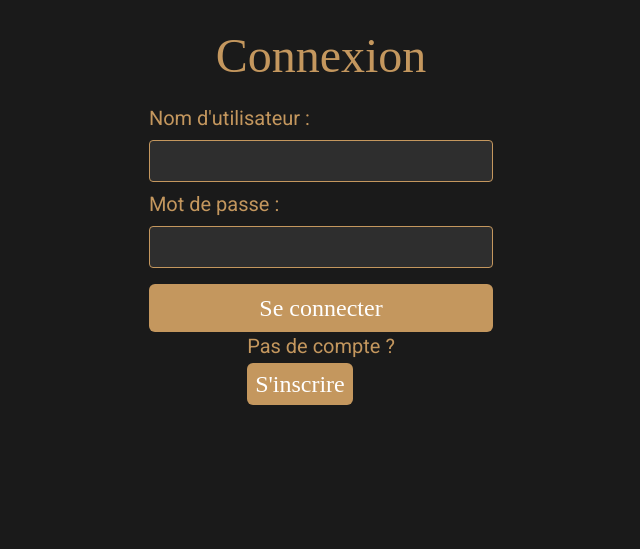
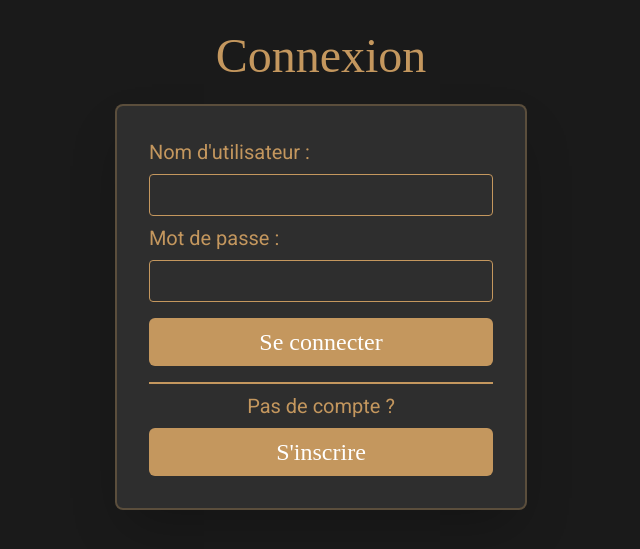
Before and after one commit to Briiice3R/DungeonXplorer, a PHP site: page /resources/views/LoginPage.php in a window 1280 px wide. Shown: the top 549 px of the page, without its empty margins (319-959 px from the left). Run offline with PHP 8.4, Linux system fonts and the light colour scheme; some libraries are stand-ins or nearby versions; some web fonts are replaced.

Commit message:
amélioration du CSS

```diff
--- a/resources/views/LoginPage.php
+++ b/resources/views/LoginPage.php
@@ -23,8 +23,8 @@ if (!isset($_SESSION["loginError"])) {
 </head>
 <body class="font-['Roboto'] text-[#E5E5E5] bg-[#1A1A1A] min-h-screen flex flex-col">
     <h1 class="font-['Pirata_One'] text-5xl text-center text-[#C4975E] mt-8 mb-6">Connexion</h1>
-
-    <form action="/login" method="POST" class="max-w-md mx-auto">
+    <div class="max-w-md mx-auto bg-[#2E2E2E] rounded-lg shadow-2xl p-8 border-2 border-[#C4975E]/30">
+        <form action="/login" method="POST">
             <?php
                 if($_SESSION["loginError"]==true){
                     echo "<label class='block text-[#8B1E1E] text-xl mb-4'>Une erreur est survenue.</label>";
@@ -39,12 +39,11 @@ if (!isset($_SESSION["loginError"])) {
             <input id="password" name="password" type="password" class="w-full bg-[#2E2E2E] border border-[#C4975E] text-[#E5E5E5] rounded p-2 mb-4 focus:outline-none focus:border-[#8B1E1E]" required>
             <input type="submit" value="Se connecter" class="w-full bg-[#C4975E] hover:bg-[#8B1E1E] text-white rounded-md p-2 cursor-pointer font-['Pirata_One'] text-2xl">
         </form>
-    <div class="max-w-md mx-auto">
-        <label class="block text-[#C4975E] text-xl mb-2">Pas de compte ?</label>
-        <a href="/signup" class="w-full bg-[#C4975E] hover:bg-[#8B1E1E] text-white rounded-md p-2 cursor-pointer font-['Pirata_One'] text-2xl">
+        <hr class="border-t-2 border-[#C4975E] mb-2 mt-4">
+        <label class="block text-center text-[#C4975E] text-xl mb-2">Pas de compte ?</label>
+        <a href="/signup" class="block w-full bg-[#C4975E] hover:bg-[#8B1E1E] text-white rounded-md p-2 cursor-pointer font-['Pirata_One'] text-2xl text-center">
             S'inscrire
         </a>
     </div>
-
 </body>
 </html>
```
Also changed, not shown: resources/views/SignUpPage.php (+4 -4 lines). Lines whose indentation alone changed are shown as unchanged.
